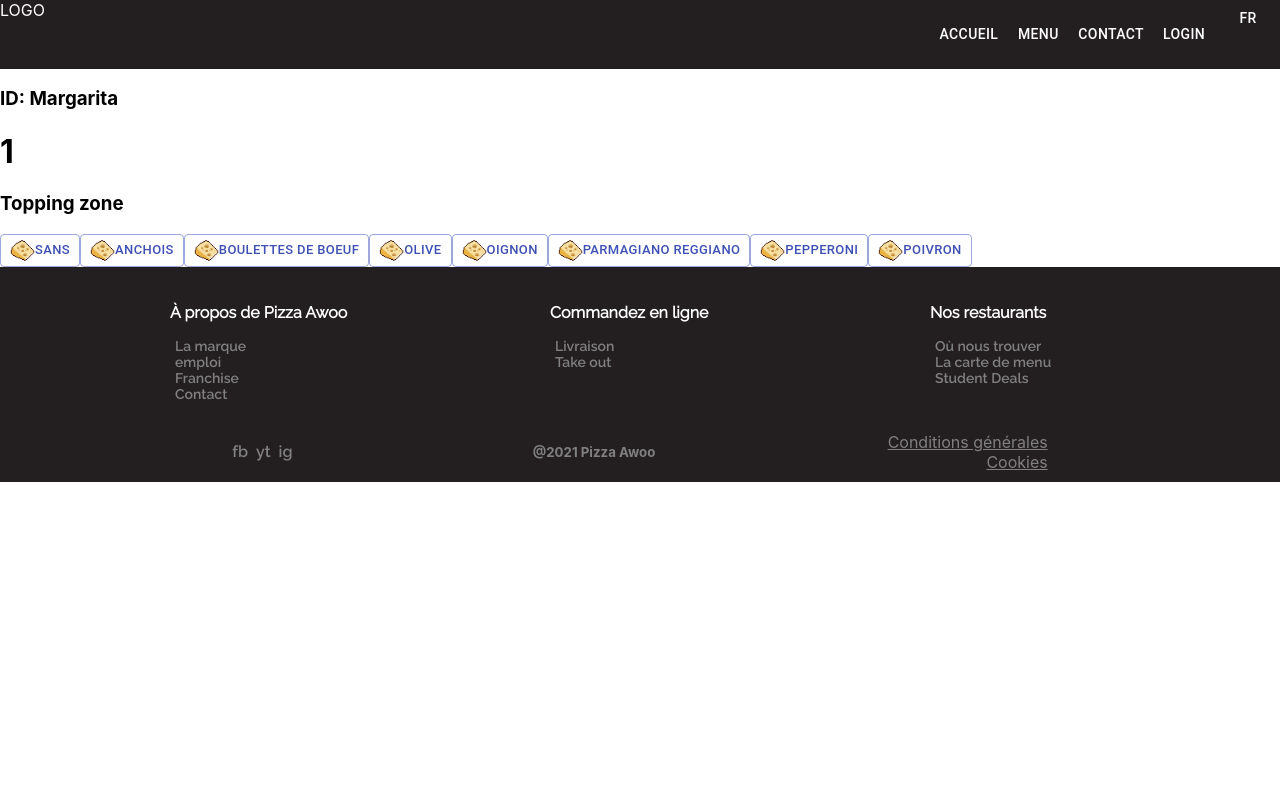
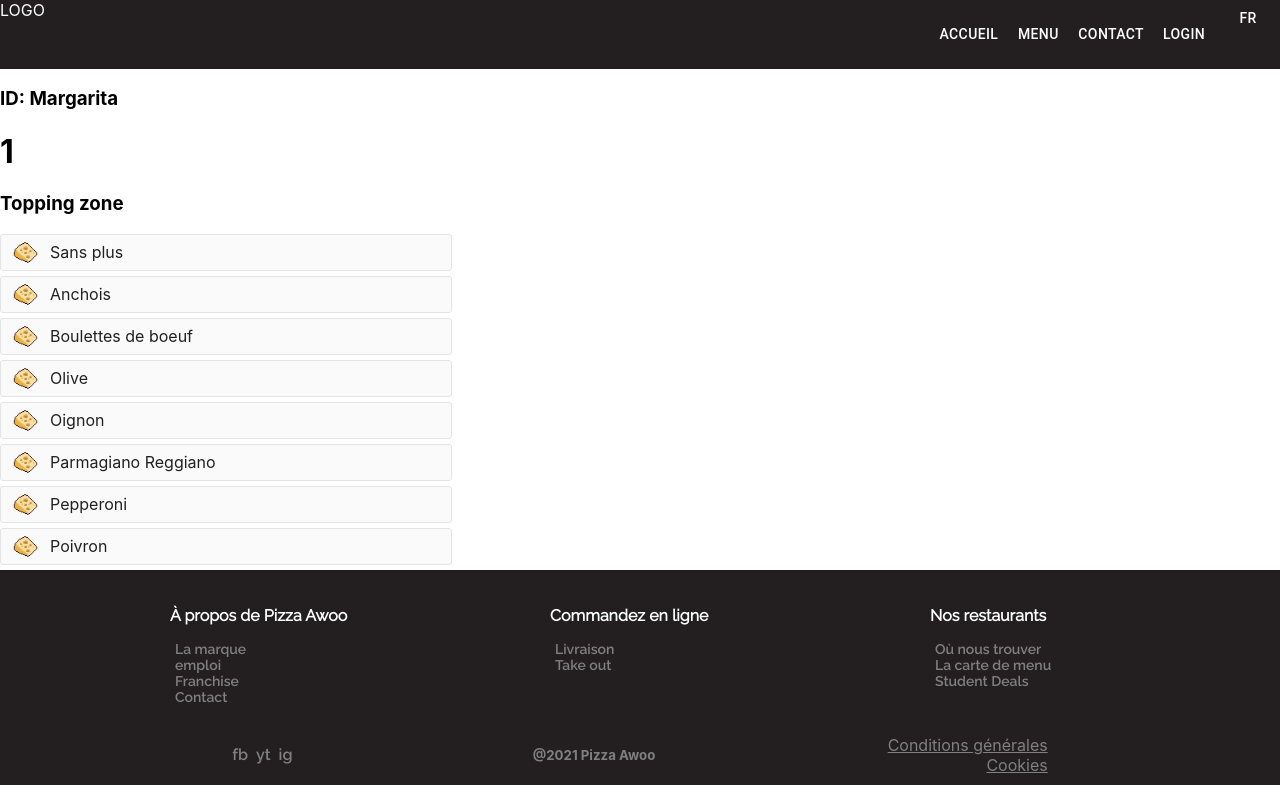
Before and after one commit to LockyBounty/pizzaawoofinal, a React (Create React App) app: page /pizzas/1 in a window 1280 px wide. Built offline with nearby package versions, Linux system fonts and the light colour scheme.

Commit message:
Fixed - TS errors

```diff
--- a/src/index.js
+++ b/src/index.js
@@ -2,7 +2,7 @@ import React from 'react';
 import ReactDOM from 'react-dom';
 //import './index.css';
 import App from './App';
-import { CookiesProvider } from 'react-cookie';
+
 
 import reportWebVitals from './reportWebVitals';
 
@@ -10,9 +10,9 @@ import Routes from './routes';
 
 
 ReactDOM.render(
-  <CookiesProvider>
+
   <Routes />
-  </CookiesProvider>
+
   /*va render l'index.tsx dans le dossier /routes*/
   //< Tester4 />
   ,
--- a/src/pages/Landpage.tsx
+++ b/src/pages/Landpage.tsx
@@ -2,18 +2,11 @@ import "../styles/landpage.scss";
 import Listing from "./Listing"
 
 
-import { useCookies } from "react-cookie";
 
 function LandPage(){
 
-  const [cookies, setCookie, removeCookie] = useCookies(["user"]);
 
-  function handleSetCookie(){
-    setCookie("user", "test", {path: '/'});
-  }
-  function handleRemoveCookie() {
-    removeCookie("user");
-  }
+
 return (
 <div className="landpage-main">
     <div className="landpage-section1">
@@ -28,17 +21,15 @@ return (
           <div className="block-choice-section2">
             <div>Input address + numero</div>
             <div>bouton commander</div>
+            <div>
+
+            </div>
           </div>
         </div>
 
         <Listing />
       </div>
-      <div>
-      {cookies.user}
-      {console.log(cookies.user)}
-      <button onClick={handleSetCookie}>Set Cookie</button>
-      <button onClick={handleRemoveCookie}>Remove Cookie</button>
-      </div>
+
     </div>
   </div>
 
--- a/src/pages/ListingDetails.tsx
+++ b/src/pages/ListingDetails.tsx
@@ -15,6 +15,7 @@ import CardHeader from '@material-ui/core/CardHeader';
 import Avatar from '@material-ui/core/Avatar';
 import IconButton from '@material-ui/core/IconButton';
 import MoreVertIcon from '@material-ui/icons/MoreVert';
+import Paper from '@material-ui/core/Paper';
 
 import '../styles/global.scss';
 
@@ -38,11 +39,11 @@ import '../styles/global.scss';
 
           {
             Topping.map((topping, index)=>(
-              <Button
+              <Paper
               key={index}
-              size="small"
-              variant="outlined"
               color="primary"
+              elevation={0}
+              className="details-topping-zone-element"
               >
 
                   <div className="product-avatar-box">
@@ -53,7 +54,7 @@ import '../styles/global.scss';
 
                 {topping.name}
 
-              </Button>
+              </Paper>
             ))
           }
         </div>
--- a/src/routes/index.tsx
+++ b/src/routes/index.tsx
@@ -1,10 +1,10 @@
-import React, { Suspense, lazy }  from 'react';
+
 import {BrowserRouter as
   Router,
   Route,
   Switch,
   Redirect,
-  Link} from "react-router-dom";
+  } from "react-router-dom";
 import './main.scss';
 
 import '../assets/fonts/Raleway-Regular.ttf';
--- a/src/styles/global.scss
+++ b/src/styles/global.scss
@@ -16,6 +16,7 @@
 .product-avatar-box {
     height: 25px;
     width: 25px;
+    margin: 0 12px;
     // border: 1px solid grey;
     // border-radius: 50%;
 
@@ -29,4 +30,16 @@
     }
 }
 
+.details-topping-zone-element {
+    display: flex;
+    flex-direction: row;
+    margin: 5px 0;
+    background-color: rgba(245,245,245,0.5) !important;
+    border : 1px solid #e4e4e4 !important;
+    border-radius: 3px !important;
+    align-items: center;
+    height: 35px;
+    max-width: 450px;
+}
+
 /** **/
--- a/src/utils/Recipe.tsx
+++ b/src/utils/Recipe.tsx
@@ -76,7 +76,7 @@ const Pizzas = [
 
 const Topping =
 [
-    {id : 1,name:"Sans", checked:true},
+    {id : 1,name:"Sans plus", checked:true},
     {id : 2,name:"Anchois", checked:false},
     {id : 3,name:"Boulettes de boeuf", checked:false},
     {id : 4,name:"Olive", checked:false},
@@ -96,7 +96,8 @@ const Drink =
     {id : 5,name:"Coca Cola Zero", checked:false},
     {id : 6,name:"Fanta", checked:false},
     {id : 7,name:"Dr. Pepper", checked:false},
-    {id : 8,name:"Pepsi", checked:false}
+    {id : 8,name:"Pepsi", checked:false},
+    {id : 8,name:"Tropico", checked:false},
 ]
 
 export {
```
